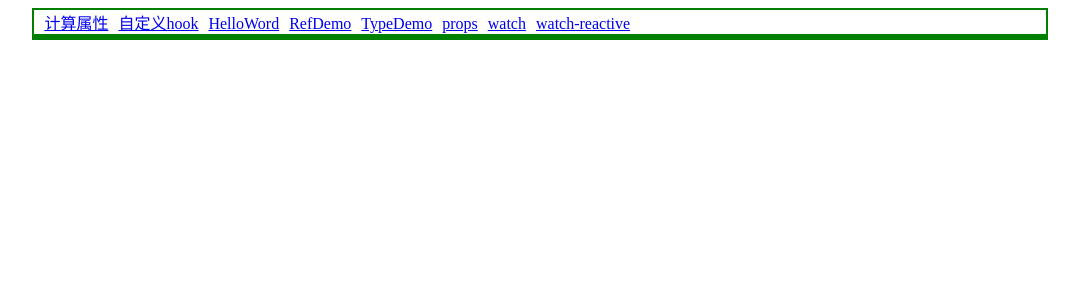
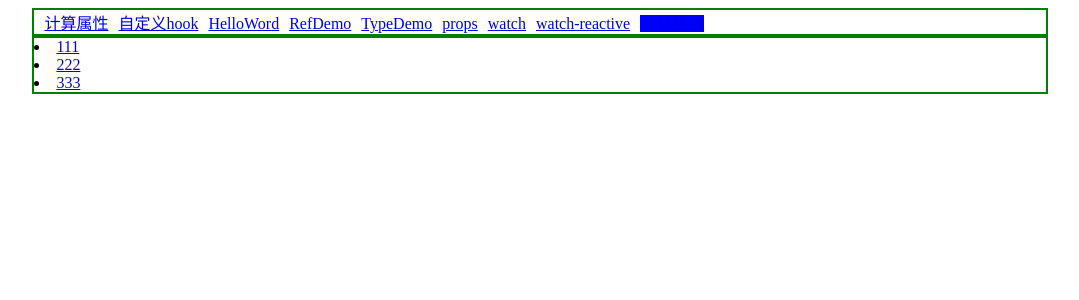
Before and after one commit to melelee/vue-ts, a Vue app: page /news in a window 1280 px wide. Shown: the top 300 px of the page, without its empty margins (100-1179 px from the left). Built offline with nearby package versions, Linux system fonts and the light colour scheme.

Commit message:
多级路由

```diff
--- a/src/App.vue
+++ b/src/App.vue
@@ -11,6 +11,8 @@
     <router-link to="/user" active-class="active">props</router-link>
     <router-link to="/watch" active-class="active">watch</router-link>
     <router-link to="/watch-reactive" active-class="active">watch-reactive</router-link>
+    <router-link :to="{path: '/news'}" active-class="active">多级路由</router-link>
+
   </div>
   <div class="body">
     <router-view></router-view>
--- /dev/null
+++ b/src/pages/NewsDetail.vue
@@ -0,0 +1,11 @@
+<script setup lang="ts">
+
+</script>
+
+<template>
+111111111111111111111
+</template>
+
+<style scoped>
+
+</style>
--- /dev/null
+++ b/src/pages/NewsList.vue
@@ -0,0 +1,24 @@
+<script setup lang="ts">
+import {reactive} from "vue";
+
+let newsList = reactive([
+  {id: 1, title: "111", content: "111111"},
+  {id: 2, title: "222", content: "222222"},
+  {id: 3, title: "333", content: "333333"}
+])
+
+</script>
+
+<template>
+  <li v-for="news in newsList" :key="news.id">
+    <router-link to="/news/detail">{{ news.title }}</router-link>
+  </li>
+  <div>
+    <router-view></router-view>
+  </div>
+
+</template>
+
+<style scoped>
+
+</style>
--- a/src/router/index.ts
+++ b/src/router/index.ts
@@ -1,4 +1,4 @@
-import {createRouter, createWebHashHistory, createWebHistory} from "vue-router";
+import {createRouter, createWebHistory} from "vue-router";
 import DogList from "@/pages/DogList.vue";
 import ComputedDemo from "@/pages/ComputedDemo.vue";
 import HelloWord from "@/pages/HelloWord.vue";
@@ -7,6 +7,8 @@ import TypeDemo from "@/pages/TypeDemo.vue";
 import UserList from "@/pages/UserList.vue";
 import WatchDemo from "@/pages/WatchDemo.vue";
 import WatchReactive from "@/pages/WatchReactive.vue";
+import NewsList from "@/pages/NewsList.vue";
+import NewsDetail from "@/pages/NewsDetail.vue";
 
 let router = createRouter({
     // history: createWebHashHistory(),
@@ -43,6 +45,17 @@ let router = createRouter({
         {
             path: "/watch-reactive",
             component: WatchReactive
+        },
+        {
+            name: "news",
+            path: "/news",
+            component: NewsList,
+            children: [
+                {
+                    path: "detail",
+                    component: NewsDetail
+                }
+            ]
         }
     ]
 });
```
